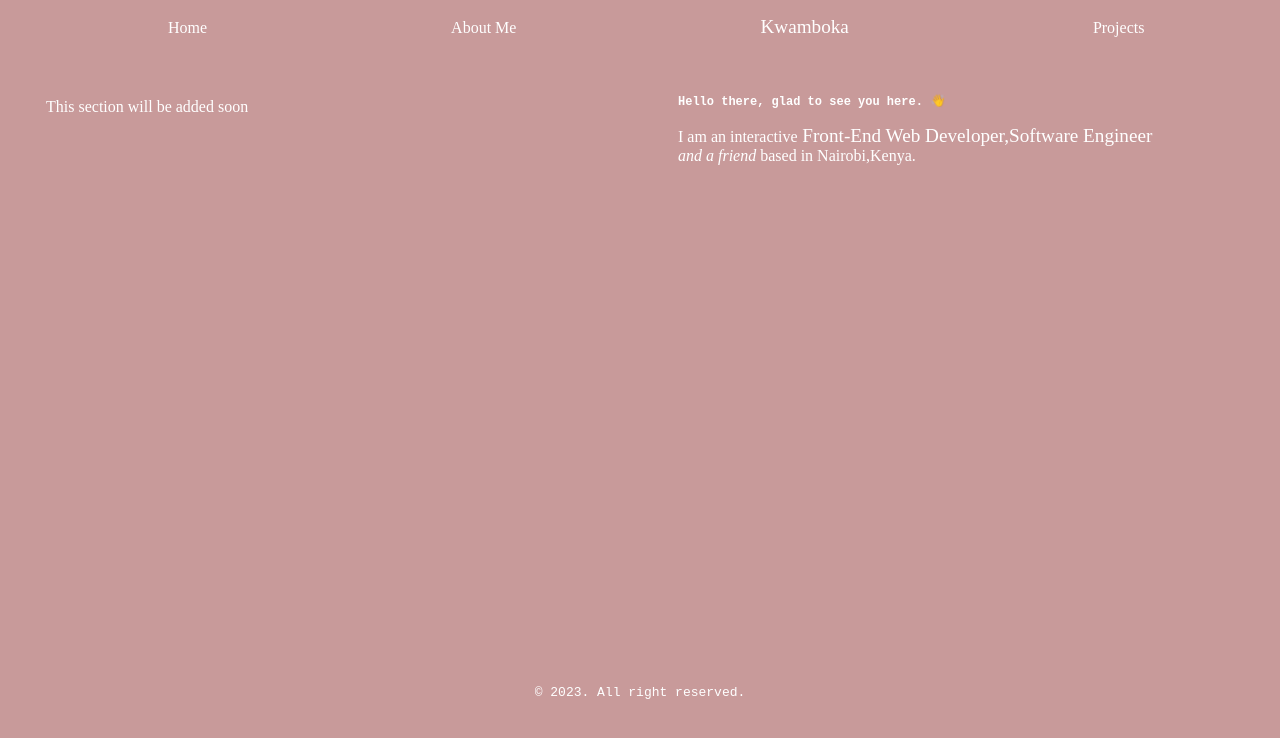
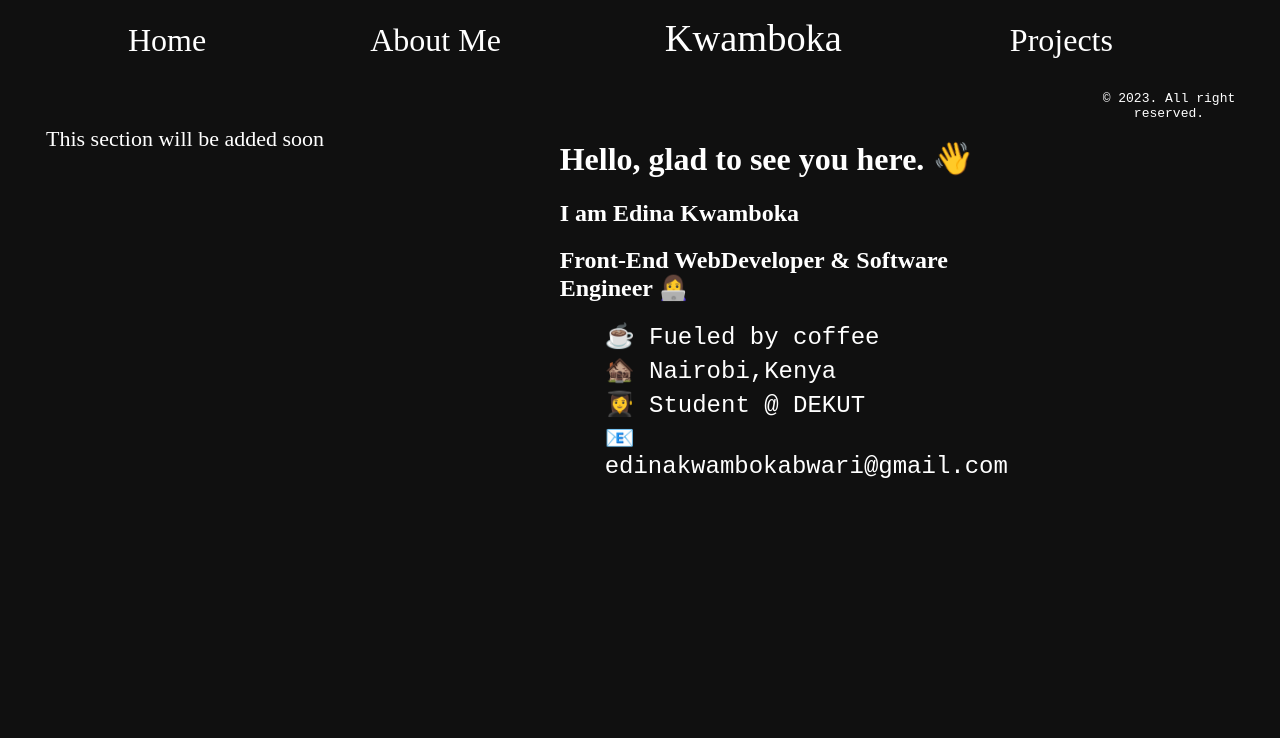
Before and after one commit to edinabwari/portfolio, a plain HTML site: page index.html in a window 1280 px wide. Drawn offline with Linux system fonts and the light colour scheme.

Commit message:
all files added

```diff
--- a/index.html
+++ b/index.html
@@ -7,6 +7,7 @@
     <link rel="icon" href="photo.png">
     <link rel="stylesheet" href="style.css" >
     <title>KwambokaEdina</title>
+    <link rel="stylesheet" href="https://cdnjs.cloudflare.com/ajax/libs/font-awesome/4.7.0/css/font-awesome.min.css">
 </head>
 <body>
     <div id="navigation">
@@ -17,22 +18,83 @@
             <li><a href="#Projects"> Projects</a></li>
         </ul>
     </div>
+
     <div id="row">
         <div id="column">
+
             <p>This section will be added soon</p>
         </div>
         <div id="column">
-            <h3>Hello there, glad to see you here.
+            <div id="description">
+            <h1>Hello, glad to see you here.
                  <div id="hello-hand">👋</div>
-                 </h3>
-            <p>I am an interactive<big> Front-End Web Developer,Software Engineer</big><br><em>and a friend</em>
-            based in Nairobi,Kenya.</p>
+                 </h1>
+            <h2>I am Edina Kwamboka </h2>
+          <h2>Front-End WebDeveloper & Software Engineer 👩‍💻</h2>
+          <ul>
+            <li>☕  Fueled by coffee</li>
+            <li>🏚️  Nairobi,Kenya</li>
+            <li>👩‍🎓  Student @ DEKUT</li>
+           <li>📧   edinakwambokabwari@gmail.com</li>
+          </ul><!--
+          <div id="social-media-handles">
+          <i class="fa fa-github" style="font-size:36px"></i>
+          <i class="fa fa-twitter" style="font-size:36px"></i>
+          <i class="fa fa-instagram" style="font-size:36px"></i>
+          <i class="fa fa-reddit" style="font-size:36px"></i>
+          <i class="fa fa-linkedin" style="font-size:36px"></i>
+        </div>-->
+        </div>
 
         </div>
-    </div>
+
     <div id="copyright">
         <center>© 2023. All right reserved.</center>
+    <!--</div>
     </div>
+    <div id="About">
+        <div id="all-terminals">
+            <div id="terminal-box">
+               <div id="navigations-bar">
+                   <div id="navigation-buttons">
+                   <div id="navigation-buttons1"></div>
+                   <div id="navigation-buttons2"></div>
+                   <div id="navigation-buttons3"></div>
+                   <div id="content">
+                       <p>My name is kwamboka.  More content to be written soon...</p>
+                   </div>
+               </div>
+               </div>
+            </div>
+            <div id="terminal-box">
+               <div id="navigations-bar">
+                   <div id="navigation-buttons">
+                   <div id="navigation-buttons1"></div>
+                   <div id="navigation-buttons2"></div>
+                   <div id="navigation-buttons3"></div>
+                   <div id="content">
+                       <p>My name is kwamboka. More content to be written soon... </p>
+                   </div>
+               </div>
+               </div>
+            </div>
+            <div id="terminal-box">
+               <div id="navigations-bar">
+                   <div id="navigation-buttons">
+                   <div id="navigation-buttons1"></div>
+                   <div id="navigation-buttons2"></div>
+                   <div id="navigation-buttons3"></div>
+                   <div id="content">
+                       <p>My name is kwamboka.  More content to be written soon...</p>
+                   </div>
+               </div>
+               </div>
+            </div>
+           </div>
+           <div id="copyright">
+             <center> <p>@ 2023, Edina Kwamboka, All Rights Preserved</p></center>
+           </div>
+    </div>-->
 
 </body>
 </html>
--- /dev/null
+++ b/index.js
@@ -0,0 +1,4 @@
+function myFunction() {
+    var element = document.body;
+    element.classList.toggle("dark-mode");
+  }
--- a/s1.css
+++ b/s1.css
@@ -1,7 +1,3 @@
-
-
-
-
 
 
 
--- a/style.css
+++ b/style.css
@@ -1,53 +1,75 @@
 body{
-    background-color: rgb(200, 154, 154);
+    background-color: rgb(16, 16, 16);
     height: 100%;
     overflow: hidden;
-
 }
 p{
     color: white;
+    font-size: 22px;
 }
-
-
-
-
 li{
     display:inline;
 }
 li a{
-    padding: 15vh;
+    padding: 10vh;
+    font-size: 4vh;
     text-decoration: none;
     color: white;
     text-align: center;
-}
-li a:visited{
-    text-decoration: underline;
-    text-decoration-color:aquamarine ;
-
-}
- li a:hover{
-    transition: transform 0.2s;
-    transform: translateY(-20px);
 }
 #row{
     display: flex;
 }
 #column{
     border-style: solid;
-    border-color: transparent;
+    border-color:transparent;
     border-radius: 15px;
     margin: 0px 10px;
     padding:25px;
     flex:40%;
     height: 70vh;
+}
+#description{
+    padding: 15px;
+}
+#description h1{
+    color: white;
+}
+#description h2{
+    color: white;
 
 }
+ #description li{
+    color: white;
+    display: block;
+    list-style-type: none;
+    font-family:monospace;
+    font-size:3vh;
+    margin: 5px;
+}/*
+#social-media-handles{
+    padding: 5px;
+}
 h3 {
+    padding: 10px;
     color: white;
-    font-size: 12px;
+    font-size: 22px;
     font-family: monospace;
 }
-#hello-hand{
+#name p{
+
+    padding: 15px;
+    font-family: monospace;
+    font-size: 5vh;
+}
+h3 p{
+    padding: 15px;
+    font-size: 20px;
+}*/
+
+
+#hello-hand
+{
     display: inline-block;
     animation-name: hand;
     animation-duration: 2s;
@@ -74,3 +96,77 @@ h3 {
     margin: 15px;
     color: white;
 }
+/**
+
+#all-terminals{
+    display: block;
+    margin: 0;
+    padding: 0;
+}
+#all-terminals #terminal-box{
+    display: block;
+    margin-left: auto;
+    margin-right: auto;
+    margin-top: 25px;
+    margin-bottom: 25px;
+}
+#terminal-box{/**
+    display: block;
+    margin-left: auto;
+    margin-right: auto; **/  /**
+    height: 60vh;
+    width: 80vh;
+    border-style: solid;
+    background-color:  rgb(46, 43, 43);
+    border-radius: 10px;
+    box-shadow: 8px 8px #988d8d;
+
+}
+#navigations-bar{
+    border-style: solid;
+    border-color: black;
+    background-color: black;
+    height: 4.5vh;
+}
+#navigation-buttons{
+    display: flex;
+    padding: 2px;
+}
+#navigation-buttons1{
+    background-color: red;
+    height: 3vh;
+    width: 3vh;
+    border-style: solid;
+    border-radius: 10px;
+
+}
+#navigation-buttons2{
+    background-color: orange;
+    height: 3vh;
+    width: 3vh;
+    border-style: solid;
+    border-radius: 10px;
+
+}
+#navigation-buttons3{
+    background-color:greenyellow;
+    height: 3vh;
+    width: 3vh;
+    border-style: solid;
+    border-radius: 10px;
+
+}
+#terminal-box #content{
+    color: white;
+    font-family: monospace;
+    font-weight:bolder;
+    padding: 25px;
+
+}
+
+#copyright{
+    color: black;
+    font-family: monospace;
+    letter-spacing: 3px;
+
+}
```
Also changed, not shown: Kwamboka.html (added, +14 -0 lines).
